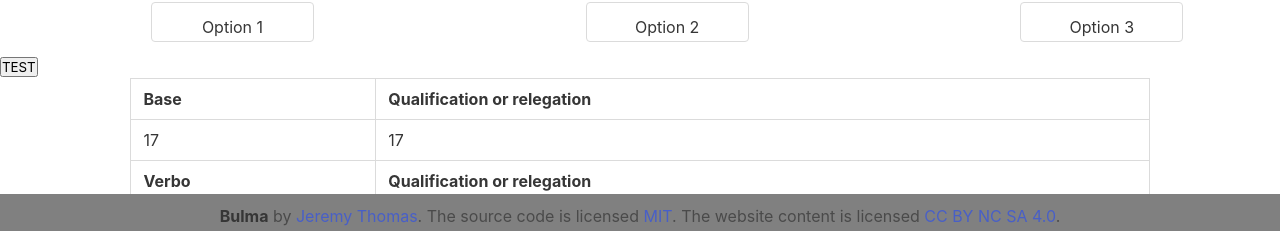
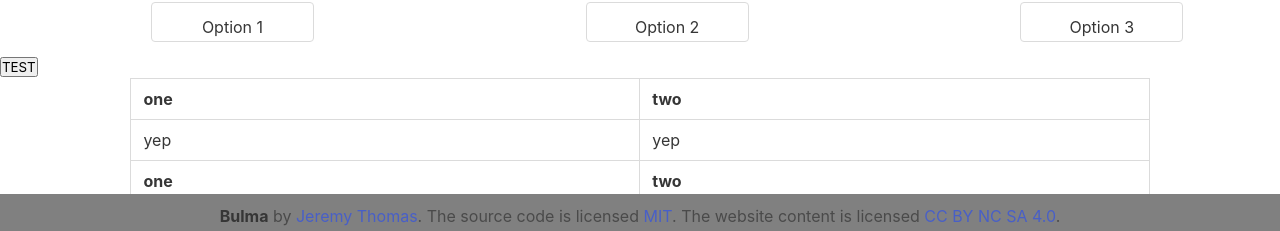
Before and after one commit to ornitie/MemoryGame, an Angular app: page / in a window 1280 px wide. Shown: the part 566-797 px from the top of the page. Built offline with nearby package versions, Linux system fonts and the light colour scheme.

Commit message:
Added variable columns to table

```diff
--- a/src/app/grids/grids.component.html
+++ b/src/app/grids/grids.component.html
@@ -4,20 +4,21 @@
     <table class="table is-bordered is-hoverable is-fullwidth">
       <thead>
         <tr>
-          <th>Base</th>
-          <th>Qualification or relegation</th>
+          <th *ngFor="let header of this.headers">
+            {{ header }}
+          </th>
         </tr>
       </thead>
       <tfoot>
         <tr>
-          <th>Verbo</th>
-          <th>Qualification or relegation</th>
+          <th *ngFor="let header of this.headers">
+            {{ header }}
+          </th>
         </tr>
       </tfoot>
       <tbody>
-        <tr>
-          <td>17</td>
-          <td>17</td>
+        <tr *ngFor="let row of this.data">
+          <td *ngFor="let cell of row">{{ cell }}</td>
         </tr>
       </tbody>
     </table>
--- a/src/app/grids/grids.component.ts
+++ b/src/app/grids/grids.component.ts
@@ -7,6 +7,9 @@ import { Component, OnInit } from '@angular/core';
 })
 export class GridsComponent implements OnInit {
 
+  headers = ['one','two'];
+  data = [['yep', 'yep']];
+
   constructor() { }
 
   ngOnInit(): void {
```
